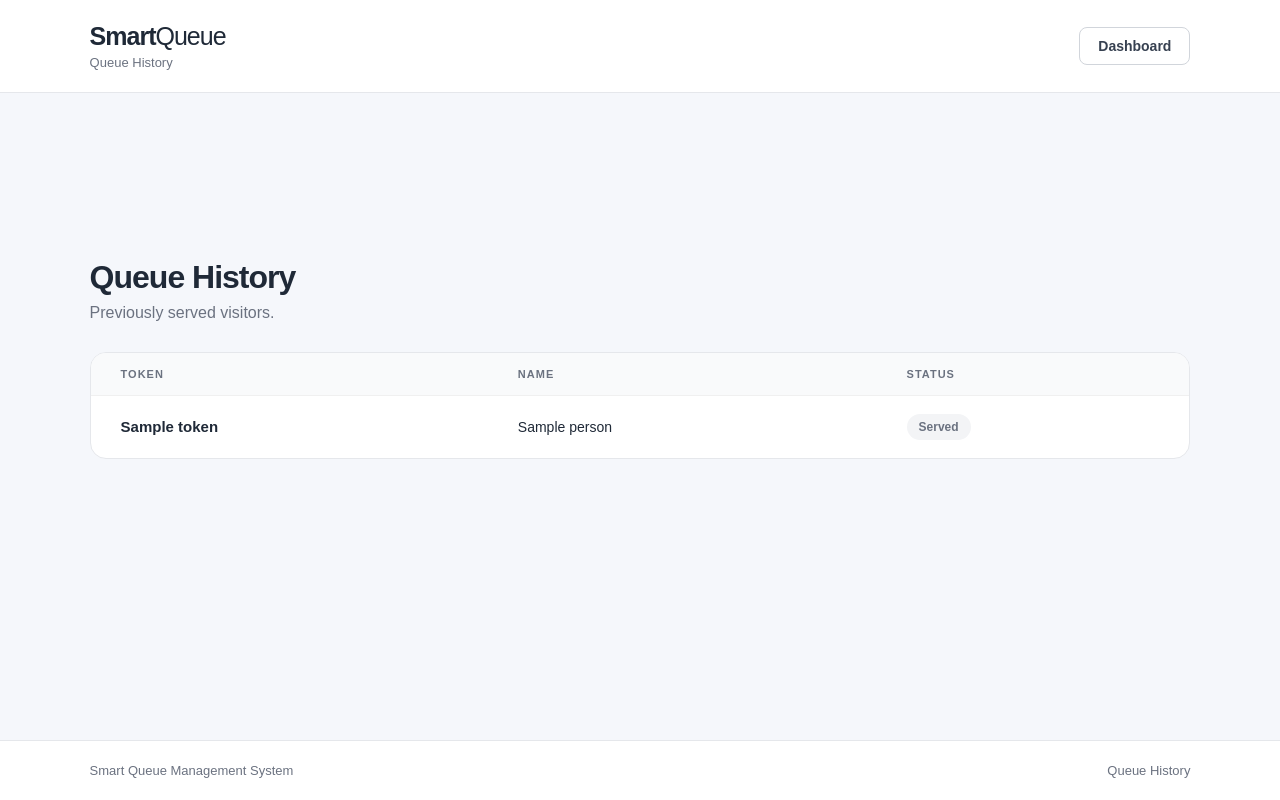
After one commit to srijansathishpoojary-png/Smart-Queue-Management-System, a Flask app: template templates/history.html in a window 1280 px wide. The commit adds this page. Run offline with Flask 3, Linux system fonts and the light colour scheme; the template is opened without the code that fills it: most values are stand-ins (such as "Sample title", 1, 10 or a date in 2020).

Commit message:
Add queue history

```diff
--- a/static/style.css
+++ b/static/style.css
@@ -836,3 +836,43 @@ td {
     }
 
 }
+/* =========================================
+   ADMIN ACTIONS
+   ========================================= */
+
+.admin-actions {
+    display: flex;
+    align-items: center;
+    gap: 10px;
+}
+
+.dashboard-link {
+    text-decoration: none;
+    padding: 10px 18px;
+    border: 1px solid #d1d5db;
+    border-radius: 8px;
+    color: #374151;
+    font-size: 14px;
+    font-weight: bold;
+}
+
+.dashboard-link:hover {
+    background: #f9fafb;
+}
+
+
+/* HISTORY MOBILE */
+
+@media (max-width: 800px) {
+
+    .admin-actions {
+        gap: 6px;
+    }
+
+    .dashboard-link,
+    .logout-button {
+        padding: 8px 12px;
+        font-size: 12px;
+    }
+
+}
--- /dev/null
+++ b/templates/history.html
@@ -0,0 +1,166 @@
+<!DOCTYPE html>
+<html lang="en">
+
+<head>
+
+    <meta charset="UTF-8">
+
+    <meta
+        name="viewport"
+        content="width=device-width, initial-scale=1.0"
+    >
+
+    <title>Queue History - SmartQueue</title>
+
+    <link
+        rel="stylesheet"
+        href="{{ url_for('static', filename='style.css') }}"
+    >
+
+</head>
+
+<body>
+
+    <div class="admin-page">
+
+        <header class="admin-header">
+
+            <div>
+
+                <div class="admin-logo">
+                    Smart<span>Queue</span>
+                </div>
+
+                <p class="admin-subtitle">
+                    Queue History
+                </p>
+
+            </div>
+
+            <a
+                href="/admin"
+                class="logout-button"
+            >
+                Dashboard
+            </a>
+
+        </header>
+
+
+        <main class="admin-main">
+
+            <div class="dashboard-title">
+
+                <h1>
+                    Queue History
+                </h1>
+
+                <p>
+                    Previously served visitors.
+                </p>
+
+            </div>
+
+
+            <section class="queue-section">
+
+                {% if history %}
+
+                    <div class="table-container">
+
+                        <table>
+
+                            <thead>
+
+                                <tr>
+
+                                    <th>
+                                        TOKEN
+                                    </th>
+
+                                    <th>
+                                        NAME
+                                    </th>
+
+                                    <th>
+                                        STATUS
+                                    </th>
+
+                                </tr>
+
+                            </thead>
+
+                            <tbody>
+
+                                {% for person in history %}
+
+                                    <tr>
+
+                                        <td class="token-cell">
+                                            {{ person["token"] }}
+                                        </td>
+
+                                        <td>
+                                            {{ person["name"] }}
+                                        </td>
+
+                                        <td>
+
+                                            <span class="status-badge served">
+                                                Served
+                                            </span>
+
+                                        </td>
+
+                                    </tr>
+
+                                {% endfor %}
+
+                            </tbody>
+
+                        </table>
+
+                    </div>
+
+                {% else %}
+
+                    <div class="empty-queue">
+
+                        <div class="empty-icon">
+                            —
+                        </div>
+
+                        <h3>
+                            No history yet
+                        </h3>
+
+                        <p>
+                            Served visitors will appear here.
+                        </p>
+
+                    </div>
+
+                {% endif %}
+
+            </section>
+
+        </main>
+
+
+        <footer class="admin-footer">
+
+            <p>
+                Smart Queue Management System
+            </p>
+
+            <p>
+                Queue History
+            </p>
+
+        </footer>
+
+    </div>
+
+</body>
+
+</html>
```
Also changed, not shown: templates/admin.html (+11 -0 lines).
